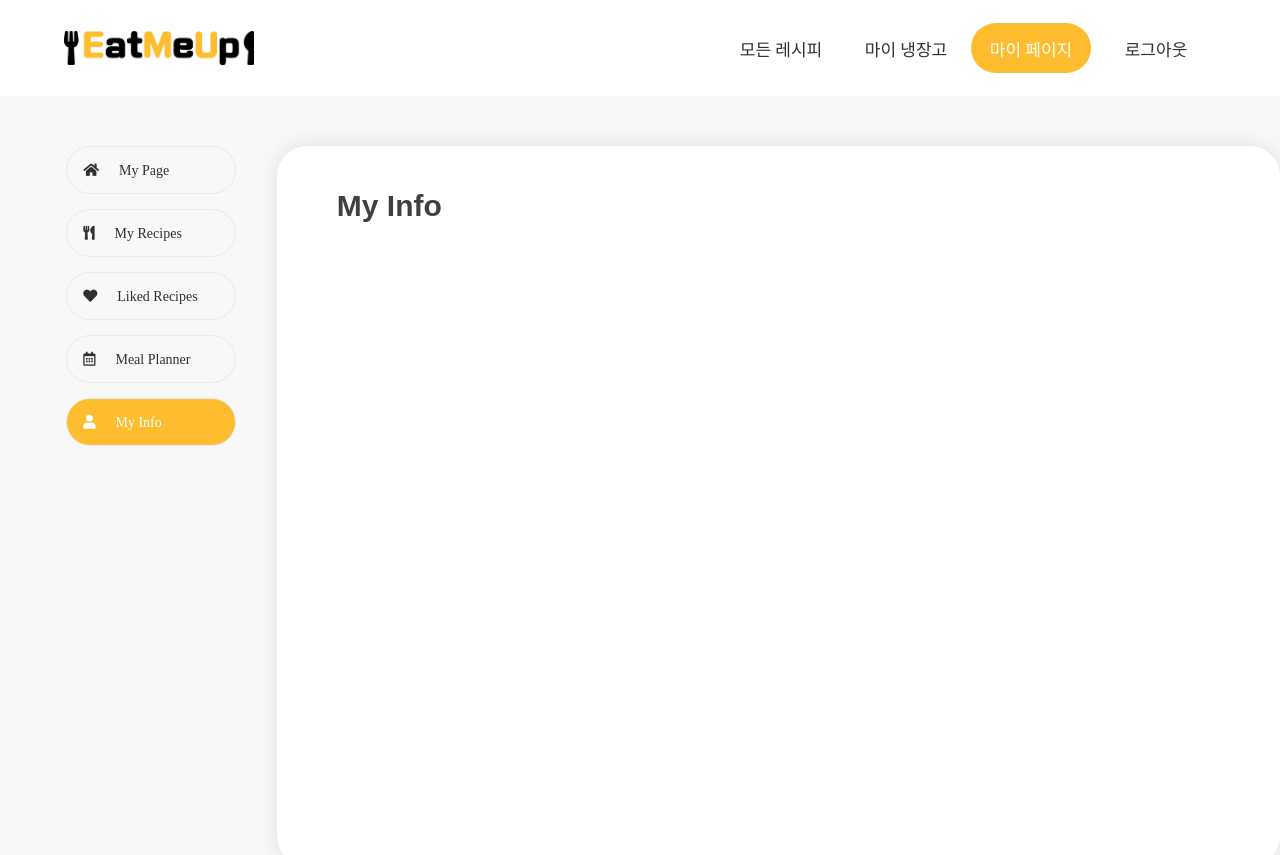
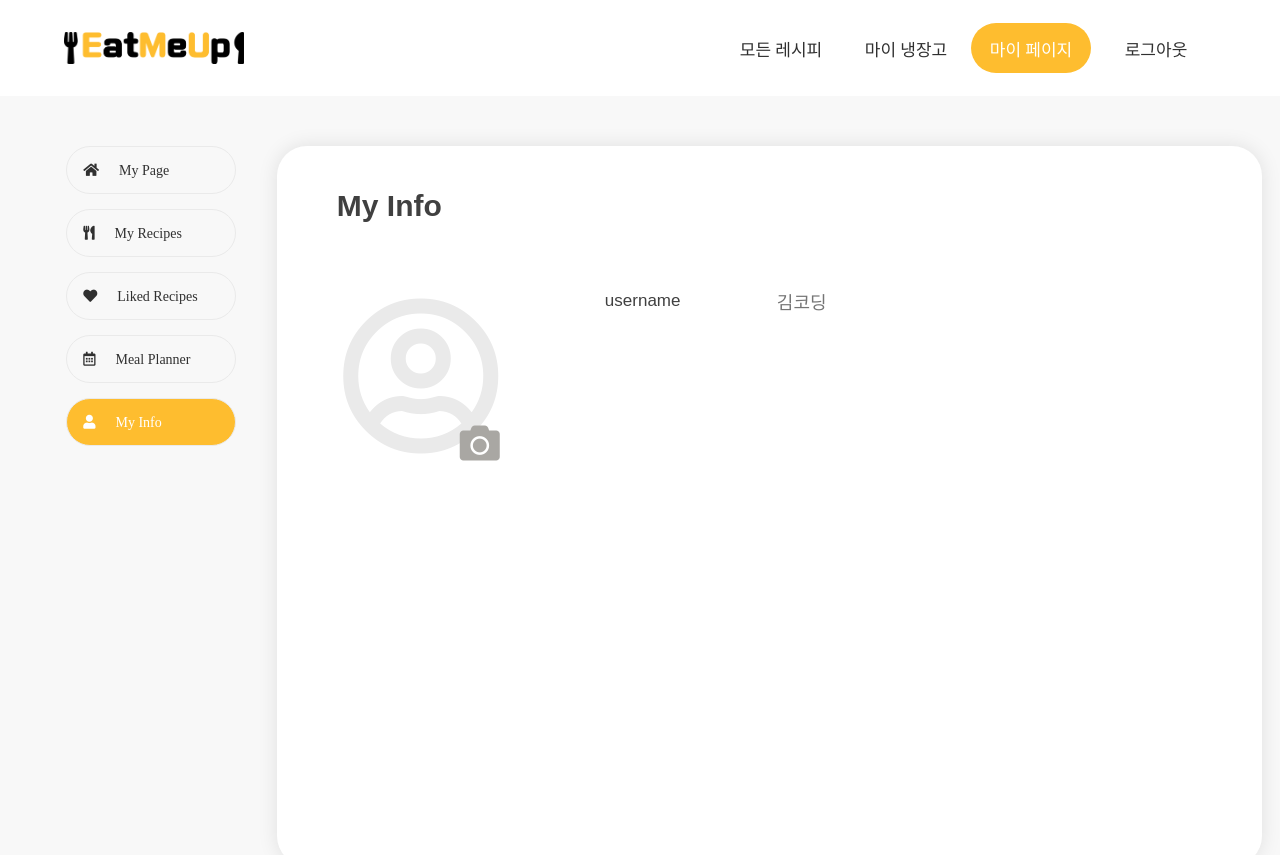
Before and after one commit to codestates/EatMeUp, a React (Create React App) app in the folder EatMeUp-Client/: page /user/info in a window 1280 px wide. Shown: the top 855 px of the page. Built offline with nearby package versions, Linux system fonts and the light colour scheme.

Commit message:
[mod]: 비율 수정

```diff
--- a/EatMeUp-Client/src/components/CreateRecipePage/CreateRecipe.js
+++ b/EatMeUp-Client/src/components/CreateRecipePage/CreateRecipe.js
@@ -26,7 +26,7 @@ const CreateRecipe = () => {
         <Container>
 
           {/* 사이드바 컴포넌트 */}
-          <Sidebar />
+          <Sidebar id={1}/>
 
          {/* 레시피 만들기 컨테이너 */}
           <BoxContainer>
@@ -68,8 +68,7 @@ const CreateRecipe = () => {
 
 
 const BoxContainer = styled.div`
-  width: 85%;
-  margin-left: 20px;
+  width: 77%;
 `;
 
 const BtnContainer = styled.div`
@@ -87,9 +86,11 @@ const TitleBox = styled.div`
   font-weight: bold;
   font-size: 30px;
   text-indent: 30px;
-  line-height: 100px;
+  line-height: 90px;
   display: flex;
   justify-content: space-between;
+  margin: 0px 20px 0px 20px;
+  padding: 10px;
 `;
 
 const MainDCBox = styled(SectionBox)`
--- a/EatMeUp-Client/src/components/LoginPage/Login.scss
+++ /dev/null
@@ -1,147 +0,0 @@
-> .modal {
-  position: fixed;
-  top: 0;
-  right: 0;
-  bottom: 0;
-  left: 0;
-  background: rgba(0, 0, 0, 0.6); ///배경에 픽스를 주고 투명도를 준다.
-  > .loginModal {
-    width: 480px;
-    height: 621px;
-    background-color: white;
-    position: relative;
-    box-sizing: border-box;
-    margin: 50px auto;
-    padding: 20px;
-    background: #fff; //로그인 배경이다
-    > .close {
-      float: right;
-      font-size: 25px;
-    }
-    .modalContents {
-      margin: 0 auto;
-      width: 100%;
-      position: relative;
-      padding: 0 20px 32px;
-      box-sizing: border-box;
-      display: flex;
-      justify-content: center;
-      flex-direction: column;
-      > .signinIcon {
-        width: 150px;
-        margin: 0 auto;
-      }
-      > .loginId {
-        margin-top: 30px;
-        border-radius: 2px;
-        width: 100%;
-        height: 40px;
-        border: 1px solid #e5e5e5;
-        padding: 9px 12px;
-        outline: none;
-        box-sizing: border-box;
-      }
-      input::placeholder {
-        color: #999999;
-      }
-      .loginPw {
-        margin-top: 15px;
-        border-radius: 2px;
-        width: 100%;
-        height: 40px;
-        border: 1px solid #e5e5e5;
-        padding: 9px 12px;
-        outline: none;
-        box-sizing: border-box;
-      }
-      > .loginMid {
-        display: flex;
-        justify-content: space-between;
-        align-items: center;
-        .autoLogin {
-          font-size: 12px;
-          color: #8d8d8d;
-          line-height: 3;
-        }
-      }
-      .loginBtn {
-        height: 40px;
-        font-size: 14px;
-        padding: 13px 30px;
-        cursor: pointer;
-        background-color: black;
-        color: white;
-        line-height: 1px;
-        margin-top: 20px;
-        margin-bottom: 12px;
-        border-radius: 3px;
-        border-style: none;
-      }
-      > .socialBox {
-        margin-bottom: 30px;
-        .kakao {
-          background-color: #feec34;
-          border-color: #feec34;
-          height: 40px;
-          display: flex;
-          align-items: center;
-          justify-content: center;
-          box-sizing: border-box;
-          margin-bottom: 10px;
-          border-radius: 3px;
-          > .kakaoLogo {
-            width: 24px;
-            height: 25px;
-          }
-          .kakaoText {
-            width: 300px;
-            font-size: 15px;
-            text-align: center;
-            display: inline-block;
-            box-sizing: border-box;
-          }
-        }
-        > .facebook {
-          background-color: #21538a;
-          border-color: #21538a;
-          height: 40px;
-          display: flex;
-          justify-content: center;
-          box-sizing: border-box;
-          color: #fff;
-          border-radius: 3px;
-          > .facebookText {
-            padding-top: 12px;
-            width: 310px;
-            color: #fff;
-            font-size: 15px;
-            text-align: center;
-            box-sizing: border-box;
-          }
-          > .facebookLogo {
-            padding-top: 7px;
-            width: 24px;
-            height: 25px;
-          }
-        }
-      }
-      .loginEnd {
-        text-align: center;
-        font-size: 11px;
-        > .loginLine {
-          color: #bcbcbc;
-          font-size: 11px;
-          margin-bottom: 35px;
-          a {
-            color: black;
-            text-decoration: underline;
-            cursor: pointer;
-          }
-        }
-        .noUser {
-          text-decoration: underline;
-        }
-      }
-    }
-  }
-}
--- a/EatMeUp-Client/src/components/MealPlannerPage/PlanningPage.js
+++ b/EatMeUp-Client/src/components/MealPlannerPage/PlanningPage.js
@@ -15,16 +15,18 @@ import theme from "../StyledComponent/theme";
 import { Container, SectionBox } from "../StyledComponent/containers";
 
 const PlanningPage = () => {
-
-
   return (
     <>
       <Header id={2} />
       <section>
         <Container>
-          <Sidebar id={3}/>
+          {/* 사이드바영역 */}
+          <Sidebar id={3} />
 
+          {/* 콘텐츠영역 */}
           <PlannerContainer>
+
+            {/* 타이틀/날짜핸들러/달력보러가기버튼 영역 */}
             <TitleBox>
               <div>
                 <ThisMonth>식단짜기</ThisMonth>
@@ -43,14 +45,20 @@ const PlanningPage = () => {
               </div>
             </TitleBox>
 
+            {/* 식단짜기영역 */}
             <MealPlaner>
+              {/* 레시피 추천 */}
               <RecommandRecipesBox>
                 <RecipeCards />
               </RecommandRecipesBox>
 
+              {/* 아침/점심/저녁 식단 */}
               <PlannerBox>
+
+                {/* 사야할 재료 */}
                 <IngredientBox></IngredientBox>
 
+                {/* 아침/점심/저녁 적는 식단 */}
                 <MealPlanCardBox>
                   <MealPlanCard />
                 </MealPlanCardBox>
@@ -75,7 +83,6 @@ const TitleBox = styled.div`
   width: 95%;
   height: 100px;
   margin: 0 auto;
-
   input {
     height: 40px;
     width: 220px;
@@ -90,9 +97,7 @@ const ThisMonth = styled.span`
   font-weight: bold;
   font-size: 30px;
   color: #303030;
-
   input {
-
   }
 `;
 
--- a/EatMeUp-Client/src/components/MyPage/MyInfo.js
+++ b/EatMeUp-Client/src/components/MyPage/MyInfo.js
@@ -1,6 +1,7 @@
 import React from "react";
 import styled from "styled-components";
 import { Link } from "react-router-dom";
+import Dropzone from "react-dropzone";
 
 /* 컴포넌트 */
 import Footer from "../Util/Footer";
@@ -12,16 +13,42 @@ import { Container, SectionBox } from "../StyledComponent/containers";
 import theme from "../StyledComponent/theme";
 
 const MyInfo = () => {
+  const dropHandler = () => {};
+
   return (
     <div>
-      <Header id={2}/>
+      <Header id={2} />
       <section>
         <Container>
-          <Sidebar id={4}/>
+          <Sidebar id={4} />
           <MyInfoContainer>
             <TitleBox>
-            <div className='title'>My Info</div>
+              <div className='title'>My Info</div>
             </TitleBox>
+            <div className='info_container'>
+              <div className='profile_container'>
+                <i class='far fa-user-circle fa-10x' id='userimg'></i>
+                <Dropzone
+                  onDrop={dropHandler}
+                  multiple={false}
+                  maxSize={800000000}
+                >
+                  {({ getRootProps, getInputProps }) => (
+                    <div className='profileImg_box' {...getRootProps()}>
+                      <input {...getInputProps()} />
+                      <i class='fas fa-camera'></i>
+                    </div>
+                  )}
+                </Dropzone>
+              </div>
+              <div className='info_box'>
+                <div className='info'>username</div>
+                <Wrapper>
+                  <input placeholder='김코딩' />
+                  <span className='underline'></span>
+                </Wrapper>
+              </div>
+            </div>
           </MyInfoContainer>
         </Container>
       </section>
@@ -33,8 +60,104 @@ const MyInfo = () => {
 const MyInfoContainer = styled(SectionBox)`
   width: 77%;
   min-height: 720px;
-  @media screen and (max-width: 1500px){
+  .info_container {
     width: 100%;
+    height: 50%;
+    display: flex;
+  }
+  .profile_container {
+    width: 190px;
+    height: 190px;
+    margin: 30px 60px;
+    /* border: 2px solid ${theme.colors.lightgrey}; */
+    color: ${theme.colors.lightgrey};
+    /* border-radius: 100%; */
+    display: flex;
+    position: relative;
+    #userimg {
+      margin: auto;
+      color: ${theme.colors.lightgrey};
+    }
+  }
+  .profileImg_box {
+    width: 30%;
+    height: 30%;
+    border-radius: 30px;
+    /* border: 2px solid ${theme.colors.lightgrey}; */
+    display: flex;
+    position: absolute;
+    bottom: 0;
+    right: 0;
+    justify-content: center;
+    align-items: center;
+    font-size: 40px;
+    color: ${theme.colors.gray};
+    cursor: pointer;
+  }
+  .info_box {
+    display: float;
+    width: 80%;
+  }
+  .info {
+    display: flex;
+    margin: 40px;
+    font-size: 17px;
+    width: 100px;
+  }
+`;
+
+const Wrapper = styled.div`
+  /* border: 1px solid ${theme.colors.yellow};
+  border-radius: 2px; */
+  /* box-sizing: border-box; */
+  width: 400px;
+  height: 50px;
+  margin: 32px;
+  /* left: 50%; */
+  /* margin: -150px 0 0 -150px; */
+  /* position: absolute; */
+  /* top: 50%; */
+  input {
+    background-color: transparent;
+    border: none;
+    color: #555;
+    box-sizing: border-box;
+    font-family: "Arvo";
+    font-size: 18px;
+    /* height: 50px; */
+    /* left: 50%; */
+    padding: 10px 0px;
+    position: relative;
+    /* top: 50%; */
+    width: 200px;
+    &:focus {
+      outline: none;
+    }
+  }
+  .underline {
+    background-color: ${theme.colors.black};
+    /* display: inline-block; */
+    height: 2px;
+    width: 400px;
+    margin: 40px auto;
+    left: 810px;
+    position: absolute;
+    /* top: 185px; */
+    -webkit-transform: scale(0, 1);
+    transform: scale(0, 1);
+    -webkit-transition: all 0.3s linear;
+    transition: all 0.3s linear;
+  }
+  input {
+    -webkit-input-placeholder {
+      color: #aaa;
+    }
+    :focus::-webkit-input-placeholder {
+      color: ${theme.colors.black};
+    }
+    :focus + .underline {
+      transform: scale(1);
+    }
   }
 `;
 
--- a/EatMeUp-Client/src/components/Util/Header.js
+++ b/EatMeUp-Client/src/components/Util/Header.js
@@ -3,6 +3,7 @@ import { Link } from "react-router-dom";
 import styled from "styled-components";
 import { XSmallBtn } from "../StyledComponent/buttons";
 import theme from "../StyledComponent/theme";
+
 const Header = ({ id }) => {
   const menu = [
     { menu: "모든 레시피", link: "/recipes" },
@@ -12,9 +13,14 @@ const Header = ({ id }) => {
   ];
   const [currentIdx, setCurrentIdx] = useState(id);
 
+  const logoutHandler = (e) => {
+    e.preventDefault();
+  };
+
   const tabHandler = (idx) => {
     setCurrentIdx(idx);
   };
+
   return (
     <EatMeUpHeader>
       <LogoContainer>
@@ -57,7 +63,7 @@ const MenuButton = styled(XSmallBtn)`
   border: none;
   font-family: Noto Sans KR;
   font-size: 17px;
-  font-weight: 500;
+  font-weight: 400;
   &:hover {
     background-color: ${theme.colors.yellow};
     cursor: pointer;
@@ -74,7 +80,7 @@ const EatMeUpHeader = styled.div`
 `;
 
 const LogoContainer = styled.div`
-  width: 190px;
+  width: 180px;
   height: 80%;
   margin-left: 5vw;
   img {
```
Also changed, not shown: EatMeUp-Client/src/components/LandingPage/Landing.js (+8 -13 lines), EatMeUp-Client/src/components/LoginPage/Login.js (+17 -81 lines).
